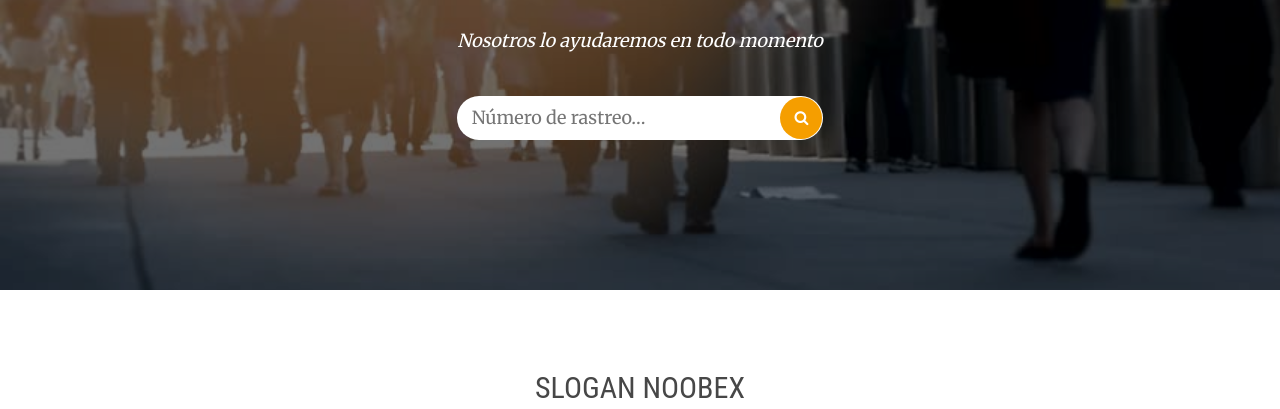
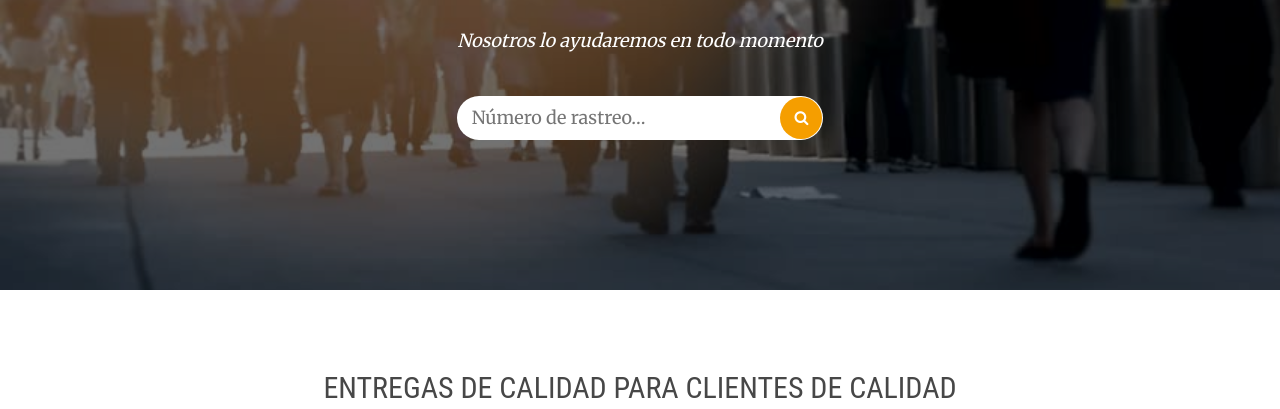
Before and after one commit to miriamvaldez/Noobex, a plain HTML site: page index.html in a window 1280 px wide. Shown: the part 391-800 px from the top of the page. Drawn offline with Linux system fonts and the light colour scheme.

Commit message:
Index -final-
Cambios finales

```diff
--- a/index.html
+++ b/index.html
@@ -113,7 +113,7 @@ Licence URI: http://www.os-templates.com/template-terms
     <!-- main body -->
     <!-- ################################################################################################ -->
     <div class="center btmspace-80">
-      <h3 class="heading">slogan noobex</h3>
+      <h3 class="heading">Entregas de calidad para clientes de calidad</h3>
     </div>
     <ul class="nospace group center">
       <li class="one_third first">
```
